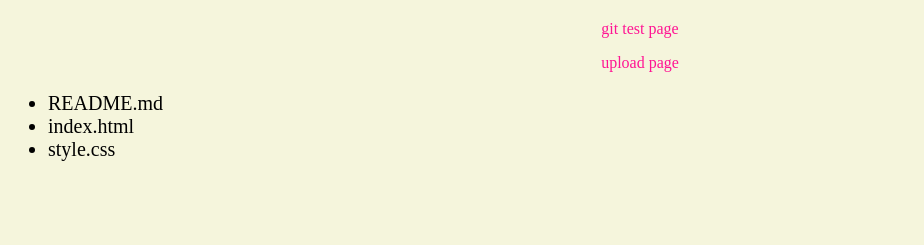
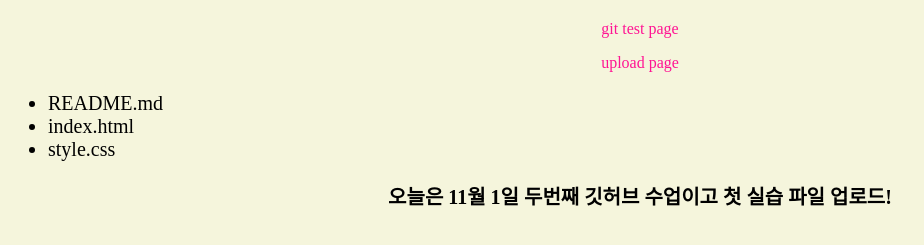
Before and after one commit to hj2222222/11.01gittest, a plain HTML site: page index.html in a window 1280 px wide. Shown: the part 121-366 px from the top of the page, without its empty margins (0-924 px from the left). Drawn offline with Linux system fonts and the light colour scheme.

Commit message:
index,css modify

```diff
--- a/css/style.css
+++ b/css/style.css
@@ -12,3 +12,8 @@ p {
 ul {
   font-size: 20px;
 }
+div {
+  font-size: 20px;
+  font-weight: bold;
+  text-align: center;
+}
--- a/index.html
+++ b/index.html
@@ -16,5 +16,6 @@
       <li>index.html</li>
       <li>style.css</li>
     </ul>
+    <div>오늘은 11월 1일 두번째 깃허브 수업이고 첫 실습 파일 업로드!</div>
   </body>
 </html>
```
